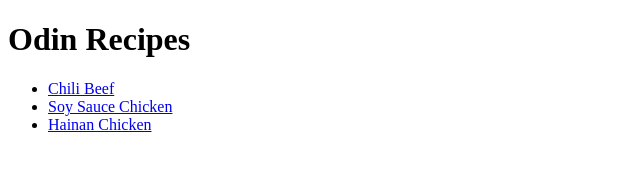
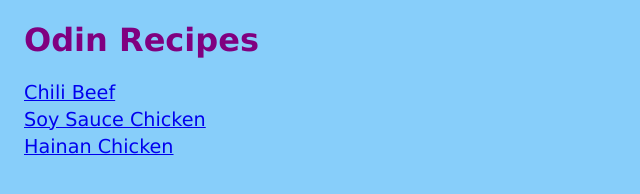
Before and after one commit to alexio42/odin-recipes, a plain HTML site: page index.html in a window 1280 px wide. Shown: the whole page, without its empty margins (0-640 px from the left). Drawn offline with Linux system fonts and the light colour scheme.

Commit message:
Add css styles to index

```diff
--- a/index.html
+++ b/index.html
@@ -5,14 +5,15 @@
   <head>
     <title>Odin Recipes</title>
     <meta charset="UTF-8">
+    <link rel="stylesheet" href="styles.css">
   </head>
 
   <body>
     <h1>Odin Recipes</h1>
     <ul>
-      <li><a href="recipes/chili-beef.html">Chili Beef</a></li>
-      <li><a href="recipes/soy-sauce-chicken.html">Soy Sauce Chicken</a></li>
-      <li><a href="recipes/hainan-chicken.html">Hainan Chicken</li>
+      <li><a href="recipes/chili-beef.html" target="_blank">Chili Beef</a></li>
+      <li><a _blank href="recipes/soy-sauce-chicken.html" target="_blank">Soy Sauce Chicken</a></li>
+      <li><a _blank href="recipes/hainan-chicken.html" target="_blank">Hainan Chicken</li>
     </ul>
   </body>
 
--- /dev/null
+++ b/styles.css
@@ -0,0 +1,22 @@
+* {
+  font-family: Verdana, Arial, sans-serif;
+}
+
+body {
+  background-color: lightskyblue;
+}
+
+h1 {
+  color: purple;
+  padding-left: 1rem;
+}
+
+ul {
+  font-size: 1.2em;
+  list-style: none;
+  padding-left: 1rem;
+}
+
+li {
+  padding-bottom: 0.2em;
+}
```
